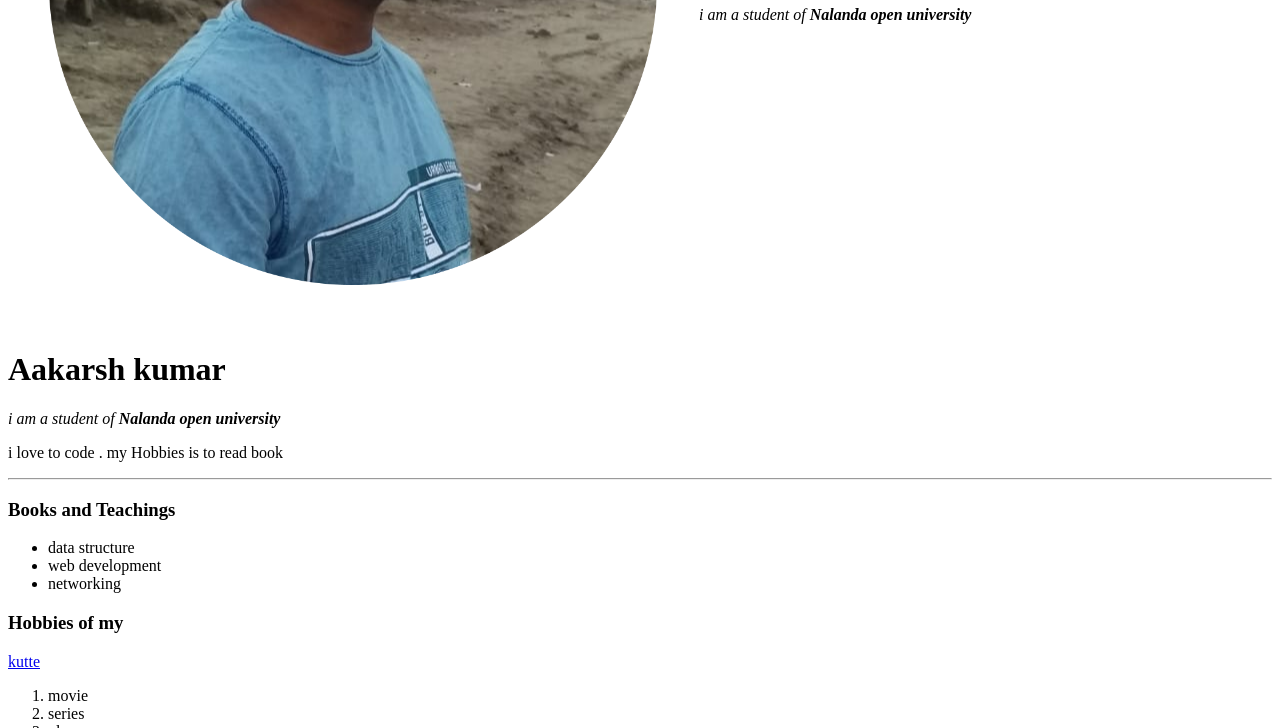
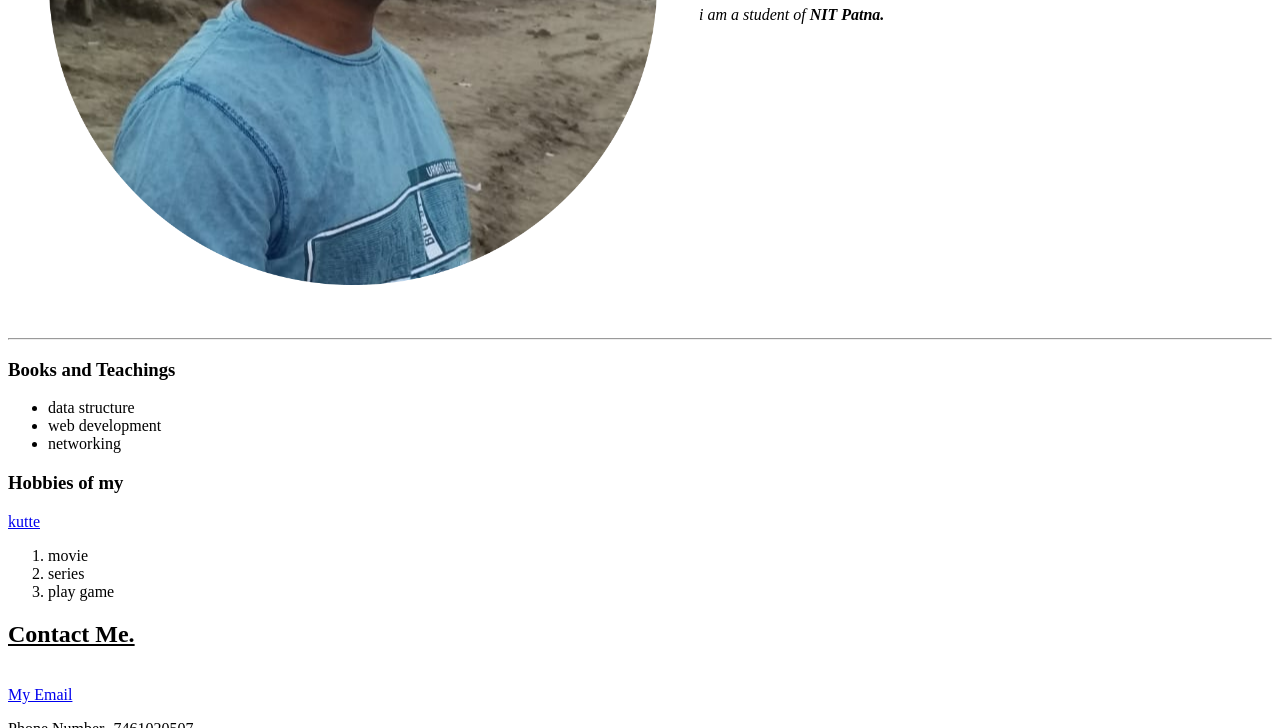
Before and after one commit to techdexa/CV, a plain HTML site: page index.html in a window 1280 px wide. Shown: the part 372-1100 px from the top of the page. Drawn offline with Linux system fonts and the light colour scheme.

Commit message:
Update index.html

```diff
--- a/index.html
+++ b/index.html
@@ -8,16 +8,13 @@
    <table cellspacing="40">
       <tr>
          <td><img src="download.png" alt="Fuck"></td>
-         <td> <h1> Aakarsh kumar</h1>
-            <p><em>i am a student of <strong>Nalanda open university</strong></em></p></td>
+         <td> <h1> Vivek kumar</h1>
+            <p><em>i am a student of <strong>NIT Patna.</strong></em></p></td>
 
     </tr>
+    </table>
 
 
-    </table>
-    <h1> Aakarsh kumar</h1>
-    <p><em>i am a student of <strong>Nalanda open university</strong></em></p>
-    <p>i love to code . my Hobbies is to read book </p>
     <hr>
     <h3>Books and Teachings
     </h3>
```
